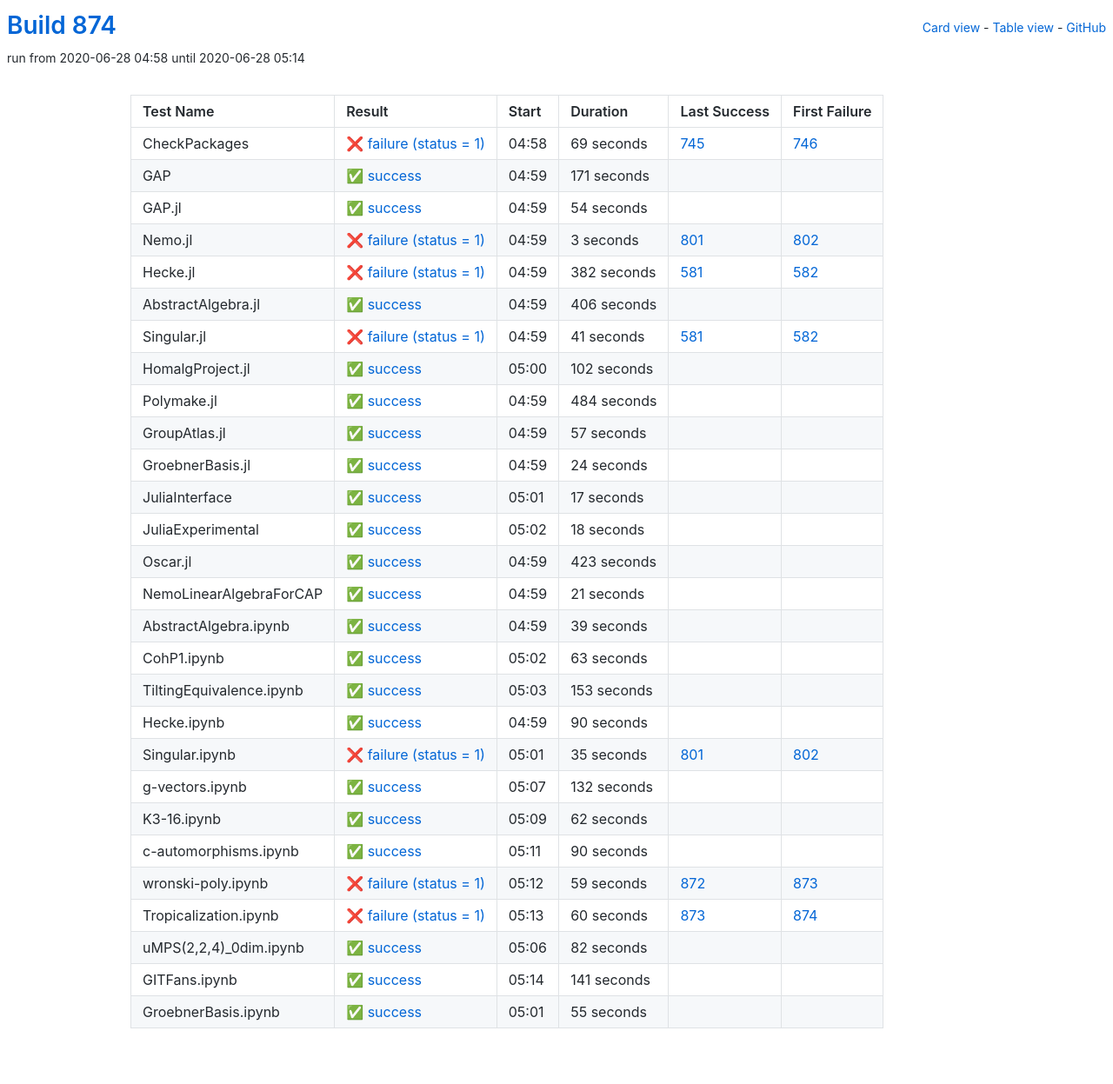
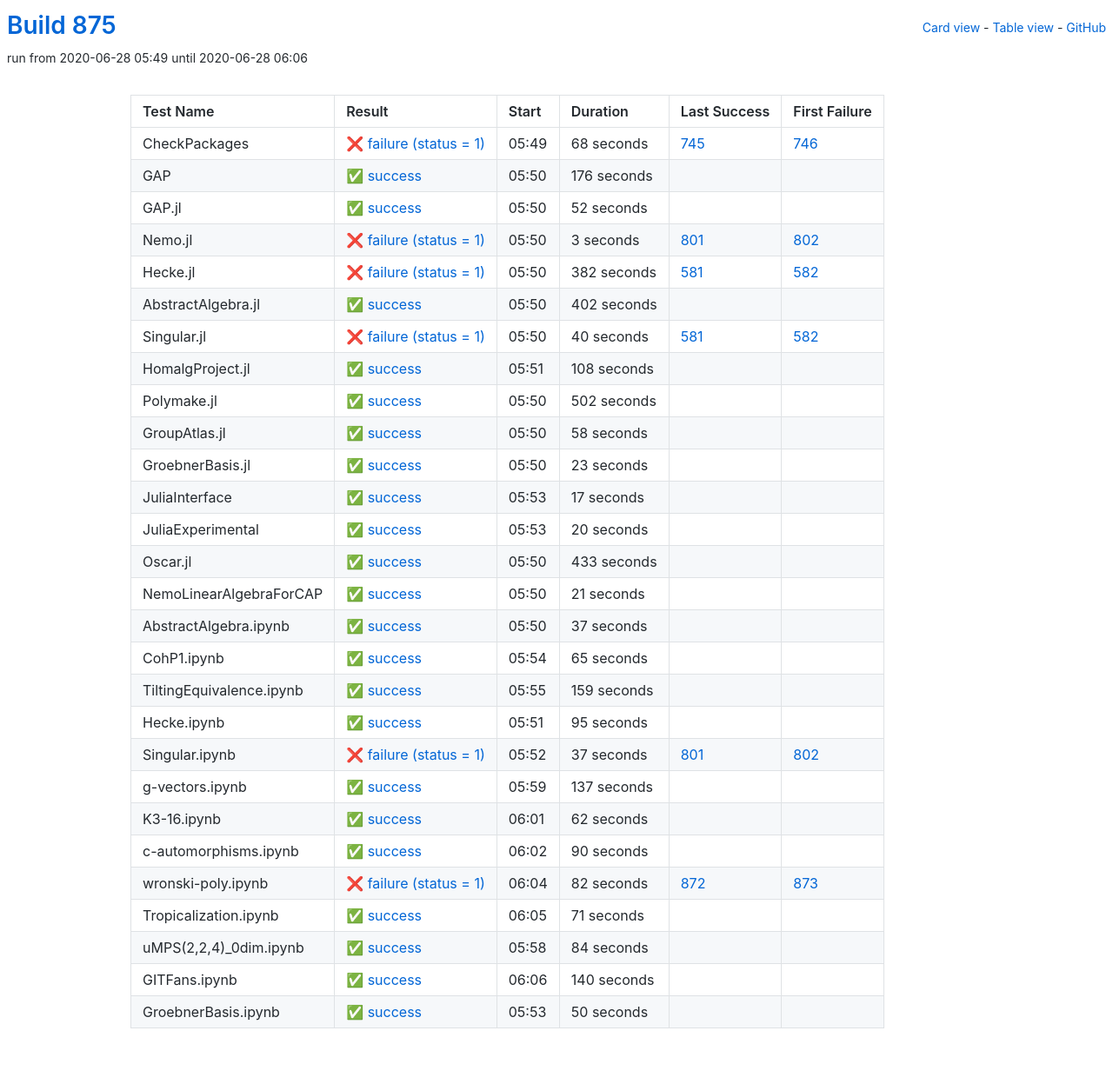
Before and after one commit to oscar-system/oscar-ci-status-1.4, a Jekyll site: the page built from table.html, in a window 1280 px wide. Shown: the whole page at 87% size. Built offline with Jekyll 4.4.1, drawn with Linux system fonts in a browser that asks for light colours.

Commit message:
Build #875

```diff
--- a/_data/ci.yml
+++ b/_data/ci.yml
@@ -1,6 +1,6 @@
 ---
-build: 874
-build_url: https://oscarci.mathematik.uni-kl.de/job/oscar-julia-1.4/874/
+build: 875
+build_url: https://oscarci.mathematik.uni-kl.de/job/oscar-julia-1.4/875/
 job: oscar-julia-1.4
 organization: oscar-system
 repo: oscar-ci-status-1.4
@@ -8,44 +8,44 @@ repourl: https://github.com/oscar-system/oscar-ci-status-1.4
 tests:
 - name: CheckPackages
   id: checkpackages
-  log: https://oscarci.mathematik.uni-kl.de/job/oscar-julia-1.4/874/artifact/logs/build-874/CheckPackages.log
-  start: 2020-06-28 04:58
+  log: https://oscarci.mathematik.uni-kl.de/job/oscar-julia-1.4/875/artifact/logs/build-875/CheckPackages.log
+  start: 2020-06-28 05:49
   success: false
   exitcode: 1
   status: failure
-  duration: 69
+  duration: 68
   last_success: 745
   last_success_url: https://oscarci.mathematik.uni-kl.de/job/oscar-julia-1.4/745/
   first_failure: 746
   first_failure_url: https://oscarci.mathematik.uni-kl.de/job/oscar-julia-1.4/746/
 - name: GAP
   id: gap
-  log: https://oscarci.mathematik.uni-kl.de/job/oscar-julia-1.4/874/artifact/logs/build-874/GAP.log
-  start: 2020-06-28 04:59
+  log: https://oscarci.mathematik.uni-kl.de/job/oscar-julia-1.4/875/artifact/logs/build-875/GAP.log
+  start: 2020-06-28 05:50
   success: true
   exitcode: 0
   status: success
-  duration: 171
+  duration: 176
   last_success: false
   last_success_url:
   first_failure: false
   first_failure_url:
 - name: GAP.jl
   id: gap-jl
-  log: https://oscarci.mathematik.uni-kl.de/job/oscar-julia-1.4/874/artifact/logs/build-874/GAP.jl.log
-  start: 2020-06-28 04:59
+  log: https://oscarci.mathematik.uni-kl.de/job/oscar-julia-1.4/875/artifact/logs/build-875/GAP.jl.log
+  start: 2020-06-28 05:50
   success: true
   exitcode: 0
   status: success
-  duration: 54
+  duration: 52
   last_success: false
   last_success_url:
   first_failure: false
   first_failure_url:
 - name: Nemo.jl
   id: nemo-jl
-  log: https://oscarci.mathematik.uni-kl.de/job/oscar-julia-1.4/874/artifact/logs/build-874/Nemo.jl.log
-  start: 2020-06-28 04:59
+  log: https://oscarci.mathematik.uni-kl.de/job/oscar-julia-1.4/875/artifact/logs/build-875/Nemo.jl.log
+  start: 2020-06-28 05:50
   success: false
   exitcode: 1
   status: failure
@@ -56,8 +56,8 @@ tests:
   first_failure_url: https://oscarci.mathematik.uni-kl.de/job/oscar-julia-1.4/802/
 - name: Hecke.jl
   id: hecke-jl
-  log: https://oscarci.mathematik.uni-kl.de/job/oscar-julia-1.4/874/artifact/logs/build-874/Hecke.jl.log
-  start: 2020-06-28 04:59
+  log: https://oscarci.mathematik.uni-kl.de/job/oscar-julia-1.4/875/artifact/logs/build-875/Hecke.jl.log
+  start: 2020-06-28 05:50
   success: false
   exitcode: 1
   status: failure
@@ -68,80 +68,80 @@ tests:
   first_failure_url: https://oscarci.mathematik.uni-kl.de/job/oscar-julia-1.4/582/
 - name: AbstractAlgebra.jl
   id: abstractalgebra-jl
-  log: https://oscarci.mathematik.uni-kl.de/job/oscar-julia-1.4/874/artifact/logs/build-874/AbstractAlgebra.jl.log
-  start: 2020-06-28 04:59
+  log: https://oscarci.mathematik.uni-kl.de/job/oscar-julia-1.4/875/artifact/logs/build-875/AbstractAlgebra.jl.log
+  start: 2020-06-28 05:50
   success: true
   exitcode: 0
   status: success
-  duration: 406
+  duration: 402
   last_success: false
   last_success_url:
   first_failure: false
   first_failure_url:
 - name: Singular.jl
   id: singular-jl
-  log: https://oscarci.mathematik.uni-kl.de/job/oscar-julia-1.4/874/artifact/logs/build-874/Singular.jl.log
-  start: 2020-06-28 04:59
+  log: https://oscarci.mathematik.uni-kl.de/job/oscar-julia-1.4/875/artifact/logs/build-875/Singular.jl.log
+  start: 2020-06-28 05:50
   success: false
   exitcode: 1
   status: failure
-  duration: 41
+  duration: 40
   last_success: 581
   last_success_url: https://oscarci.mathematik.uni-kl.de/job/oscar-julia-1.4/581/
   first_failure: 582
   first_failure_url: https://oscarci.mathematik.uni-kl.de/job/oscar-julia-1.4/582/
 - name: HomalgProject.jl
   id: homalgproject-jl
-  log: https://oscarci.mathematik.uni-kl.de/job/oscar-julia-1.4/874/artifact/logs/build-874/HomalgProject.jl.log
-  start: 2020-06-28 05:00
+  log: https://oscarci.mathematik.uni-kl.de/job/oscar-julia-1.4/875/artifact/logs/build-875/HomalgProject.jl.log
+  start: 2020-06-28 05:51
   success: true
   exitcode: 0
   status: success
-  duration: 102
+  duration: 108
   last_success: false
   last_success_url:
   first_failure: false
   first_failure_url:
 - name: Polymake.jl
   id: polymake-jl
-  log: https://oscarci.mathematik.uni-kl.de/job/oscar-julia-1.4/874/artifact/logs/build-874/Polymake.jl.log
-  start: 2020-06-28 04:59
+  log: https://oscarci.mathematik.uni-kl.de/job/oscar-julia-1.4/875/artifact/logs/build-875/Polymake.jl.log
+  start: 2020-06-28 05:50
   success: true
   exitcode: 0
   status: success
-  duration: 484
+  duration: 502
   last_success: false
   last_success_url:
   first_failure: false
   first_failure_url:
 - name: GroupAtlas.jl
   id: groupatlas-jl
-  log: https://oscarci.mathematik.uni-kl.de/job/oscar-julia-1.4/874/artifact/logs/build-874/GroupAtlas.jl.log
-  start: 2020-06-28 04:59
+  log: https://oscarci.mathematik.uni-kl.de/job/oscar-julia-1.4/875/artifact/logs/build-875/GroupAtlas.jl.log
+  start: 2020-06-28 05:50
   success: true
   exitcode: 0
   status: success
-  duration: 57
+  duration: 58
   last_success: false
   last_success_url:
   first_failure: false
   first_failure_url:
 - name: GroebnerBasis.jl
   id: groebnerbasis-jl
-  log: https://oscarci.mathematik.uni-kl.de/job/oscar-julia-1.4/874/artifact/logs/build-874/GroebnerBasis.jl.log
-  start: 2020-06-28 04:59
+  log: https://oscarci.mathematik.uni-kl.de/job/oscar-julia-1.4/875/artifact/logs/build-875/GroebnerBasis.jl.log
+  start: 2020-06-28 05:50
   success: true
   exitcode: 0
   status: success
-  duration: 24
+  duration: 23
   last_success: false
   last_success_url:
   first_failure: false
   first_failure_url:
 - name: JuliaInterface
   id: juliainterface
-  log: https://oscarci.mathematik.uni-kl.de/job/oscar-julia-1.4/874/artifact/logs/build-874/JuliaInterface.log
-  start: 2020-06-28 05:01
+  log: https://oscarci.mathematik.uni-kl.de/job/oscar-julia-1.4/875/artifact/logs/build-875/JuliaInterface.log
+  start: 2020-06-28 05:53
   success: true
   exitcode: 0
   status: success
@@ -152,32 +152,32 @@ tests:
   first_failure_url:
 - name: JuliaExperimental
   id: juliaexperimental
-  log: https://oscarci.mathematik.uni-kl.de/job/oscar-julia-1.4/874/artifact/logs/build-874/JuliaExperimental.log
-  start: 2020-06-28 05:02
+  log: https://oscarci.mathematik.uni-kl.de/job/oscar-julia-1.4/875/artifact/logs/build-875/JuliaExperimental.log
+  start: 2020-06-28 05:53
   success: true
   exitcode: 0
   status: success
-  duration: 18
+  duration: 20
   last_success: false
   last_success_url:
   first_failure: false
   first_failure_url:
 - name: Oscar.jl
   id: oscar-jl
-  log: https://oscarci.mathematik.uni-kl.de/job/oscar-julia-1.4/874/artifact/logs/build-874/Oscar.jl.log
-  start: 2020-06-28 04:59
+  log: https://oscarci.mathematik.uni-kl.de/job/oscar-julia-1.4/875/artifact/logs/build-875/Oscar.jl.log
+  start: 2020-06-28 05:50
   success: true
   exitcode: 0
   status: success
-  duration: 423
+  duration: 433
   last_success: false
   last_success_url:
   first_failure: false
   first_failure_url:
 - name: NemoLinearAlgebraForCAP
   id: nemolinearalgebraforcap
-  log: https://oscarci.mathematik.uni-kl.de/job/oscar-julia-1.4/874/artifact/logs/build-874/NemoLinearAlgebraForCAP.log
-  start: 2020-06-28 04:59
+  log: https://oscarci.mathematik.uni-kl.de/job/oscar-julia-1.4/875/artifact/logs/build-875/NemoLinearAlgebraForCAP.log
+  start: 2020-06-28 05:50
   success: true
   exitcode: 0
   status: success
@@ -188,80 +188,80 @@ tests:
   first_failure_url:
 - name: AbstractAlgebra.ipynb
   id: abstractalgebra-ipynb
-  log: https://oscarci.mathematik.uni-kl.de/job/oscar-julia-1.4/874/artifact/logs/build-874/AbstractAlgebra.ipynb.log
-  start: 2020-06-28 04:59
+  log: https://oscarci.mathematik.uni-kl.de/job/oscar-julia-1.4/875/artifact/logs/build-875/AbstractAlgebra.ipynb.log
+  start: 2020-06-28 05:50
   success: true
   exitcode: 0
   status: success
-  duration: 39
+  duration: 37
   last_success: false
   last_success_url:
   first_failure: false
   first_failure_url:
 - name: CohP1.ipynb
   id: cohp1-ipynb
-  log: https://oscarci.mathematik.uni-kl.de/job/oscar-julia-1.4/874/artifact/logs/build-874/CohP1.ipynb.log
-  start: 2020-06-28 05:02
+  log: https://oscarci.mathematik.uni-kl.de/job/oscar-julia-1.4/875/artifact/logs/build-875/CohP1.ipynb.log
+  start: 2020-06-28 05:54
   success: true
   exitcode: 0
   status: success
-  duration: 63
+  duration: 65
   last_success: false
   last_success_url:
   first_failure: false
   first_failure_url:
 - name: TiltingEquivalence.ipynb
   id: tiltingequivalence-ipynb
-  log: https://oscarci.mathematik.uni-kl.de/job/oscar-julia-1.4/874/artifact/logs/build-874/TiltingEquivalence.ipynb.log
-  start: 2020-06-28 05:03
+  log: https://oscarci.mathematik.uni-kl.de/job/oscar-julia-1.4/875/artifact/logs/build-875/TiltingEquivalence.ipynb.log
+  start: 2020-06-28 05:55
   success: true
   exitcode: 0
   status: success
-  duration: 153
+  duration: 159
   last_success: false
   last_success_url:
   first_failure: false
   first_failure_url:
 - name: Hecke.ipynb
   id: hecke-ipynb
-  log: https://oscarci.mathematik.uni-kl.de/job/oscar-julia-1.4/874/artifact/logs/build-874/Hecke.ipynb.log
-  start: 2020-06-28 04:59
+  log: https://oscarci.mathematik.uni-kl.de/job/oscar-julia-1.4/875/artifact/logs/build-875/Hecke.ipynb.log
+  start: 2020-06-28 05:51
   success: true
   exitcode: 0
   status: success
-  duration: 90
+  duration: 95
   last_success: false
   last_success_url:
   first_failure: false
   first_failure_url:
 - name: Singular.ipynb
   id: singular-ipynb
-  log: https://oscarci.mathematik.uni-kl.de/job/oscar-julia-1.4/874/artifact/logs/build-874/Singular.ipynb.log
-  start: 2020-06-28 05:01
+  log: https://oscarci.mathematik.uni-kl.de/job/oscar-julia-1.4/875/artifact/logs/build-875/Singular.ipynb.log
+  start: 2020-06-28 05:52
   success: false
   exitcode: 1
   status: failure
-  duration: 35
+  duration: 37
   last_success: 801
   last_success_url: https://oscarci.mathematik.uni-kl.de/job/oscar-julia-1.4/801/
   first_failure: 802
   first_failure_url: https://oscarci.mathematik.uni-kl.de/job/oscar-julia-1.4/802/
 - name: g-vectors.ipynb
   id: g-vectors-ipynb
-  log: https://oscarci.mathematik.uni-kl.de/job/oscar-julia-1.4/874/artifact/logs/build-874/g-vectors.ipynb.log
-  start: 2020-06-28 05:07
+  log: https://oscarci.mathematik.uni-kl.de/job/oscar-julia-1.4/875/artifact/logs/build-875/g-vectors.ipynb.log
+  start: 2020-06-28 05:59
   success: true
   exitcode: 0
   status: success
-  duration: 132
+  duration: 137
   last_success: false
   last_success_url:
   first_failure: false
   first_failure_url:
 - name: K3-16.ipynb
   id: k3-16-ipynb
-  log: https://oscarci.mathematik.uni-kl.de/job/oscar-julia-1.4/874/artifact/logs/build-874/K3-16.ipynb.log
-  start: 2020-06-28 05:09
+  log: https://oscarci.mathematik.uni-kl.de/job/oscar-julia-1.4/875/artifact/logs/build-875/K3-16.ipynb.log
+  start: 2020-06-28 06:01
   success: true
   exitcode: 0
   status: success
@@ -272,8 +272,8 @@ tests:
   first_failure_url:
 - name: c-automorphisms.ipynb
   id: c-automorphisms-ipynb
-  log: https://oscarci.mathematik.uni-kl.de/job/oscar-julia-1.4/874/artifact/logs/build-874/c-automorphisms.ipynb.log
-  start: 2020-06-28 05:11
+  log: https://oscarci.mathematik.uni-kl.de/job/oscar-julia-1.4/875/artifact/logs/build-875/c-automorphisms.ipynb.log
+  start: 2020-06-28 06:02
   success: true
   exitcode: 0
   status: success
@@ -284,60 +284,60 @@ tests:
   first_failure_url:
 - name: wronski-poly.ipynb
   id: wronski-poly-ipynb
-  log: https://oscarci.mathematik.uni-kl.de/job/oscar-julia-1.4/874/artifact/logs/build-874/wronski-poly.ipynb.log
-  start: 2020-06-28 05:12
+  log: https://oscarci.mathematik.uni-kl.de/job/oscar-julia-1.4/875/artifact/logs/build-875/wronski-poly.ipynb.log
+  start: 2020-06-28 06:04
   success: false
   exitcode: 1
   status: failure
-  duration: 59
+  duration: 82
   last_success: 872
   last_success_url: https://oscarci.mathematik.uni-kl.de/job/oscar-julia-1.4/872/
   first_failure: 873
   first_failure_url: https://oscarci.mathematik.uni-kl.de/job/oscar-julia-1.4/873/
 - name: Tropicalization.ipynb
   id: tropicalization-ipynb
-  log: https://oscarci.mathematik.uni-kl.de/job/oscar-julia-1.4/874/artifact/logs/build-874/Tropicalization.ipynb.log
-  start: 2020-06-28 05:13
-  success: false
-  exitcode: 1
-  status: failure
-  duration: 60
-  last_success: 873
-  last_success_url: https://oscarci.mathematik.uni-kl.de/job/oscar-julia-1.4/873/
-  first_failure: 874
-  first_failure_url: https://oscarci.mathematik.uni-kl.de/job/oscar-julia-1.4/874/
-- name: uMPS(2,2,4)_0dim.ipynb
-  id: umps-2-2-4-0dim-ipynb
-  log: https://oscarci.mathematik.uni-kl.de/job/oscar-julia-1.4/874/artifact/logs/build-874/uMPS-2-2-4-_0dim.ipynb.log
-  start: 2020-06-28 05:06
+  log: https://oscarci.mathematik.uni-kl.de/job/oscar-julia-1.4/875/artifact/logs/build-875/Tropicalization.ipynb.log
+  start: 2020-06-28 06:05
   success: true
   exitcode: 0
   status: success
-  duration: 82
+  duration: 71
+  last_success: false
+  last_success_url:
+  first_failure: false
+  first_failure_url:
+- name: uMPS(2,2,4)_0dim.ipynb
+  id: umps-2-2-4-0dim-ipynb
+  log: https://oscarci.mathematik.uni-kl.de/job/oscar-julia-1.4/875/artifact/logs/build-875/uMPS-2-2-4-_0dim.ipynb.log
+  start: 2020-06-28 05:58
+  success: true
+  exitcode: 0
+  status: success
+  duration: 84
   last_success: false
   last_success_url:
   first_failure: false
   first_failure_url:
 - name: GITFans.ipynb
   id: gitfans-ipynb
-  log: https://oscarci.mathematik.uni-kl.de/job/oscar-julia-1.4/874/artifact/logs/build-874/GITFans.ipynb.log
-  start: 2020-06-28 05:14
+  log: https://oscarci.mathematik.uni-kl.de/job/oscar-julia-1.4/875/artifact/logs/build-875/GITFans.ipynb.log
+  start: 2020-06-28 06:06
   success: true
   exitcode: 0
   status: success
-  duration: 141
+  duration: 140
   last_success: false
   last_success_url:
   first_failure: false
   first_failure_url:
 - name: GroebnerBasis.ipynb
   id: groebnerbasis-ipynb
-  log: https://oscarci.mathematik.uni-kl.de/job/oscar-julia-1.4/874/artifact/logs/build-874/GroebnerBasis.ipynb.log
-  start: 2020-06-28 05:01
+  log: https://oscarci.mathematik.uni-kl.de/job/oscar-julia-1.4/875/artifact/logs/build-875/GroebnerBasis.ipynb.log
+  start: 2020-06-28 05:53
   success: true
   exitcode: 0
   status: success
-  duration: 55
+  duration: 50
   last_success: false
   last_success_url:
   first_failure: false
```
Also changed, not shown: README.md.
